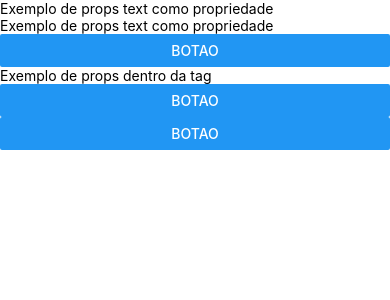
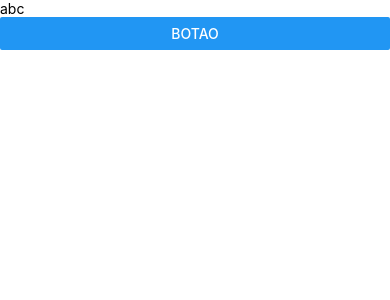
Before and after one commit to tfreitasdevv/vendasOnlineReactNative, a React Native app: screen / in a window 390 px wide. Shown: the top 300 px of the page. Built offline with nearby package versions, Linux system fonts and the light colour scheme.

Commit message:
Temporário. Hook personalizado
Arquivo de aprendizado para hooks personalizados.

```diff
--- a/src/App.tsx
+++ b/src/App.tsx
@@ -1,18 +1,14 @@
 import React from "react";
-import { SafeAreaView, Text } from "react-native";
-import styled from "styled-components/native";
-import Example from "./Example";
-
-const TextNew = styled.Text `
-    color: red;
-    font-size: 24px;
-    `;
+import { Button, SafeAreaView, Text } from "react-native";
+import { useApp } from "./useApp";
 
 const App = () => {
+
+    const { handleOnPress, value } = useApp();
+
     return <SafeAreaView>
-        <Example text="Exemplo de props text como propriedade"></Example>
-        <Example>Exemplo de props dentro da tag</Example>
-        <Example></Example>
+        <Text>{value}</Text>
+        <Button title="BOTAO" onPress={handleOnPress}/>
     </SafeAreaView>
 }
 
--- a/src/Example.tsx
+++ /dev/null
@@ -1,32 +0,0 @@
-import React, { useEffect, useState } from "react";
-import { Button, Text, View } from "react-native";
-
-interface ExampleProps {
-    text?: string;
-    children?: string;
-}
-
-const Example = ({text, children}: ExampleProps) => {
-
-    // useState para gerenciar estado. Ao declarar a variável no array, toda vez que ela for alterada através do set..., o componente que a contém será renderizado.
-    const [newText, setNewText] = useState();
-
-    useEffect(() => {
-        console.log('useEffect usado'); // Ação a ser executada na primeira renderização e toda vez que o estado dos itens do array forem alterados.
-    }, [newText]); // Se esse array for declarado vazio, a ação só executada na primeira vez.
-
-    const handleOnPress = () => {
-        setNewText('Novo Texto');
-    };
-
-    return (
-        <View>
-            <Text>{ children }</Text>
-            <Text>{ text }</Text>
-            <Text>{ newText || text }</Text>
-            <Button onPress={handleOnPress} title="BOTAO"></Button>
-        </View>
-    );
-};
-
-export default Example;
--- /dev/null
+++ b/src/useApp.ts
@@ -0,0 +1,14 @@
+import { useState } from "react"
+
+export const useApp = () => {
+    const [value, setValue] = useState('abc');
+
+    const handleOnPress = () => {
+        setValue('def');
+    };
+
+    return {
+        value,
+        handleOnPress,
+    }
+};
```
